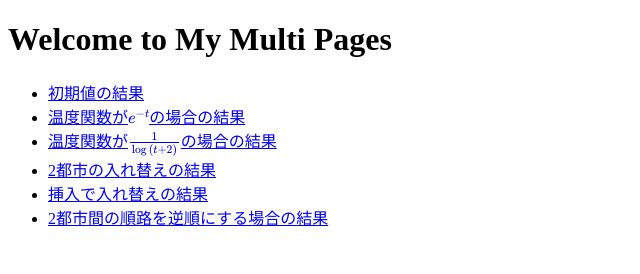
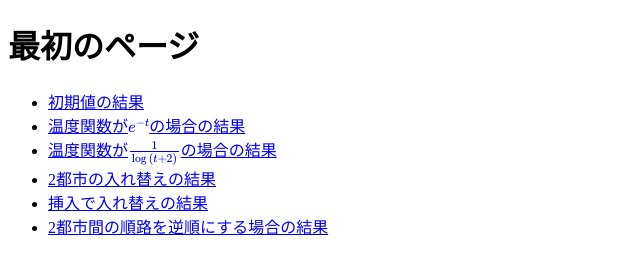
Before and after one commit to Belka-247d8560/StochasticAnalysis, a plain HTML site: page index.html in a window 1280 px wide. Shown: the whole page, without its empty margins (0-640 px from the left). Drawn offline with nearby package versions, Linux system fonts and the light colour scheme.

Commit message:
Update index.html

```diff
--- a/index.html
+++ b/index.html
@@ -9,7 +9,7 @@
     <title>最初に訪れるページ!</title>
 </head>
 <body>
-    <h1>Welcome to My Multi Pages</h1>
+    <h1>最初のページ</h1>
     <ul>
         <li><a href="template/init_root.html">初期値の結果</a></li>
         <li><a href="template/temp1.html">温度関数が\( e^{-t} \)の場合の結果</a></li>
```
